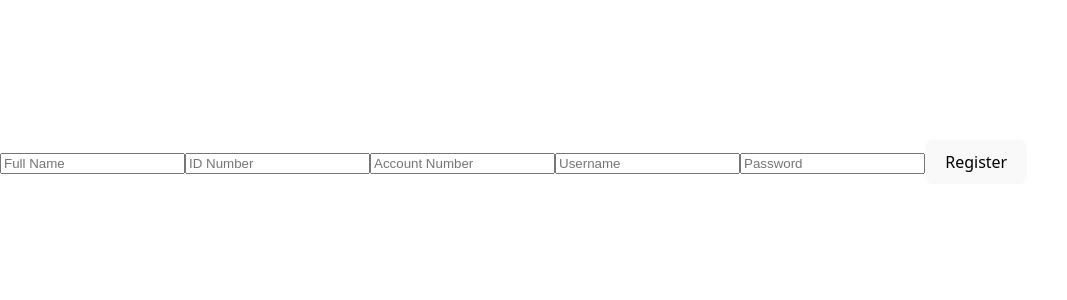
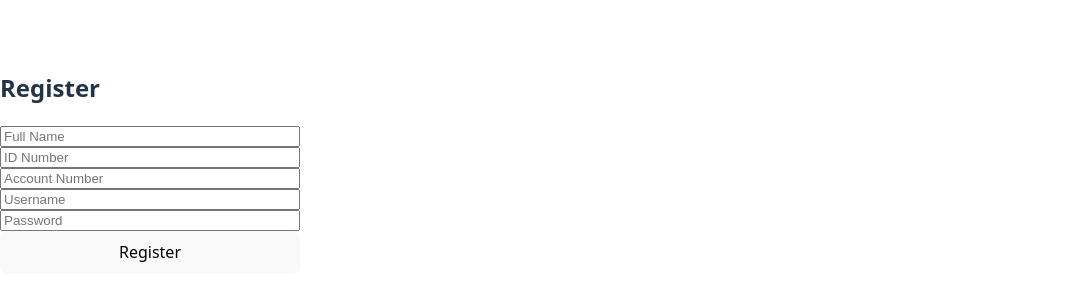
Before and after one commit to ST10254797/insy7314-poe-frontend, a React (Vite) app in the folder insy7314-frontend/: page /register in a window 1280 px wide. Shown: the part 238-538 px from the top of the page, without its empty margins (0-1067 px from the left). Built offline with nearby package versions, Linux system fonts and the light colour scheme.

Commit message:
Updated some functionality for the login and register page

```diff
--- a/insy7314-frontend/src/pages/LoginPage.jsx
+++ b/insy7314-frontend/src/pages/LoginPage.jsx
@@ -9,9 +9,25 @@ function LoginPage() {
   const [error, setError] = useState("");
   const navigate = useNavigate();
 
+  // ✅ Match backend regex exactly
+  const regexUser = /^[a-zA-Z0-9_]{4,20}$/;
+  const regexAcc = /^\d{8,12}$/;
+  const regexPass = /^[A-Za-z0-9!@#$%^&*]{8,12}$/;
+
   const handleLogin = async (e) => {
     e.preventDefault();
-    console.log("Attempting login with:", { userName, accNumber, password });
+    setError("");
+
+    // ✅ Frontend whitelist validation (same as backend)
+    if (!regexUser.test(userName)) {
+      return setError("Username must be 4–20 characters (letters, numbers, underscore).");
+    }
+    if (!regexAcc.test(accNumber)) {
+      return setError("Account number must be 8–12 digits only.");
+    }
+    if (!regexPass.test(password)) {
+      return setError("Password must be 8–12 valid characters (!@#$%^&*).");
+    }
 
     try {
       const res = await axios.post("https://localhost:4000/api/auth/login", {
@@ -20,11 +36,7 @@ function LoginPage() {
         password,
       });
 
-      console.log("Login response:", res.data);
-
       localStorage.setItem("token", res.data.token);
-      console.log("Token saved in localStorage");
-
       navigate("/dashboard");
     } catch (err) {
       console.error("Login error:", err.response || err);
--- a/insy7314-frontend/src/pages/RegisterPage.jsx
+++ b/insy7314-frontend/src/pages/RegisterPage.jsx
@@ -8,26 +8,91 @@ export default function RegisterPage() {
   const [AccNumber, setAccNumber] = useState("");
   const [userName, setUserName] = useState("");
   const [password, setPassword] = useState("");
+  const [error, setError] = useState("");
   const navigate = useNavigate();
+
+  // Same regex patterns as backend
+  const regexName = /^[a-zA-Z\s]+$/;
+  const regexID = /^\d{13}$/;
+  const regexAcc = /^\d{8,12}$/;
+  const regexUser = /^[a-zA-Z0-9_]{4,20}$/;
+  const regexPass = /^[A-Za-z0-9!@#$%^&*]{8,12}$/;
 
   const handleRegister = async (e) => {
     e.preventDefault();
+    setError("");
+
+    // Frontend input validation
+    if (!fullName || !IDNumber || !AccNumber || !userName || !password) {
+      return setError("⚠️ All fields are required.");
+    }
+
+    if (!regexName.test(fullName)) return setError("Invalid name format.");
+    if (!regexID.test(IDNumber)) return setError("ID Number must be exactly 13 digits.");
+    if (!regexAcc.test(AccNumber)) return setError("Account Number must be 8–12 digits.");
+    if (!regexUser.test(userName)) return setError("Username must be 4–20 characters (letters, numbers, or _).");
+    if (!regexPass.test(password)) return setError("Password must be 8–12 characters and can include !@#$%^&*.");
+
     try {
       const res = await registerUser({ fullName, IDNumber, AccNumber, userName, password });
       alert(res.data.message);
       navigate("/login");
     } catch (err) {
-      alert(err.response.data.message);
+      setError(err.response?.data?.message || "Registration failed");
     }
   };
 
   return (
-    <form onSubmit={handleRegister}>
-      <input placeholder="Full Name" value={fullName} onChange={e => setFullName(e.target.value)} />
-      <input placeholder="ID Number" value={IDNumber} onChange={e => setIDNumber(e.target.value)} />
-      <input placeholder="Account Number" value={AccNumber} onChange={e => setAccNumber(e.target.value)} />
-      <input placeholder="Username" value={userName} onChange={e => setUserName(e.target.value)} />
-      <input placeholder="Password" type="password" value={password} onChange={e => setPassword(e.target.value)} />
+    <form
+      onSubmit={handleRegister}
+      autoComplete="off"
+      style={{ display: "flex", flexDirection: "column", width: "300px", margin: "0 auto" }}
+    >
+      <h2>Register</h2>
+
+      {error && <p style={{ color: "red" }}>{error}</p>}
+
+      <input
+        placeholder="Full Name"
+        name="fullName"
+        autoComplete="new-name"
+        value={fullName}
+        onChange={e => setFullName(e.target.value)}
+      />
+
+      <input
+        placeholder="ID Number"
+        name="IDNumber"
+        autoComplete="off"
+        value={IDNumber}
+        onChange={e => setIDNumber(e.target.value)}
+      />
+
+      <input
+        placeholder="Account Number"
+        name="AccNumber"
+        autoComplete="off"
+        value={AccNumber}
+        onChange={e => setAccNumber(e.target.value)}
+      />
+
+      <input
+        placeholder="Username"
+        name="userName"
+        autoComplete="new-username"
+        value={userName}
+        onChange={e => setUserName(e.target.value)}
+      />
+
+      <input
+        placeholder="Password"
+        type="password"
+        name="password"
+        autoComplete="new-password"
+        value={password}
+        onChange={e => setPassword(e.target.value)}
+      />
+
       <button type="submit">Register</button>
     </form>
   );
```
